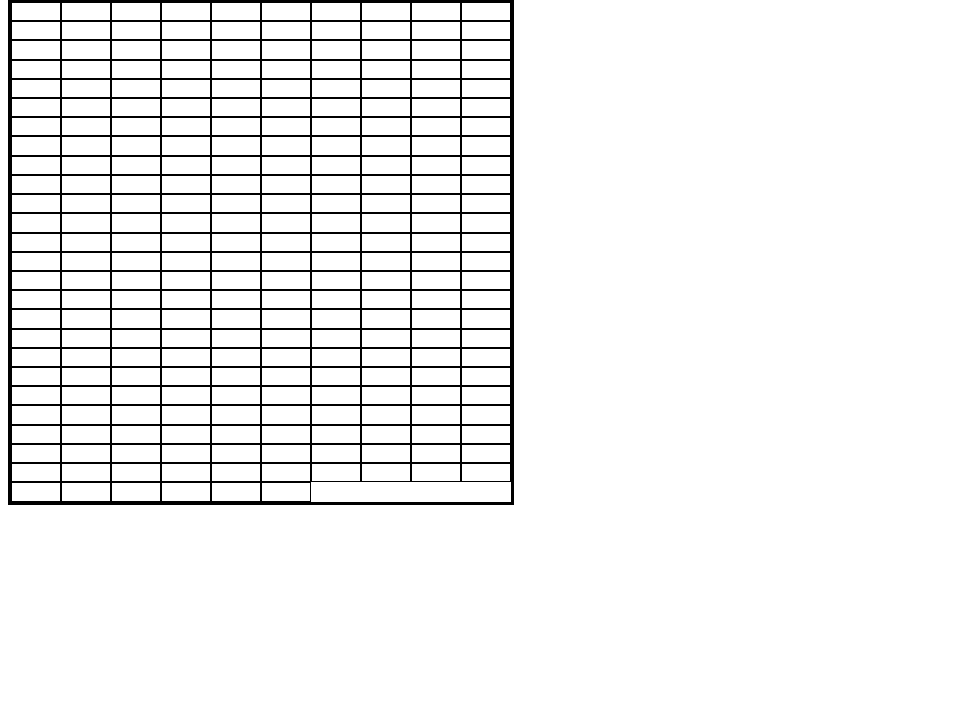
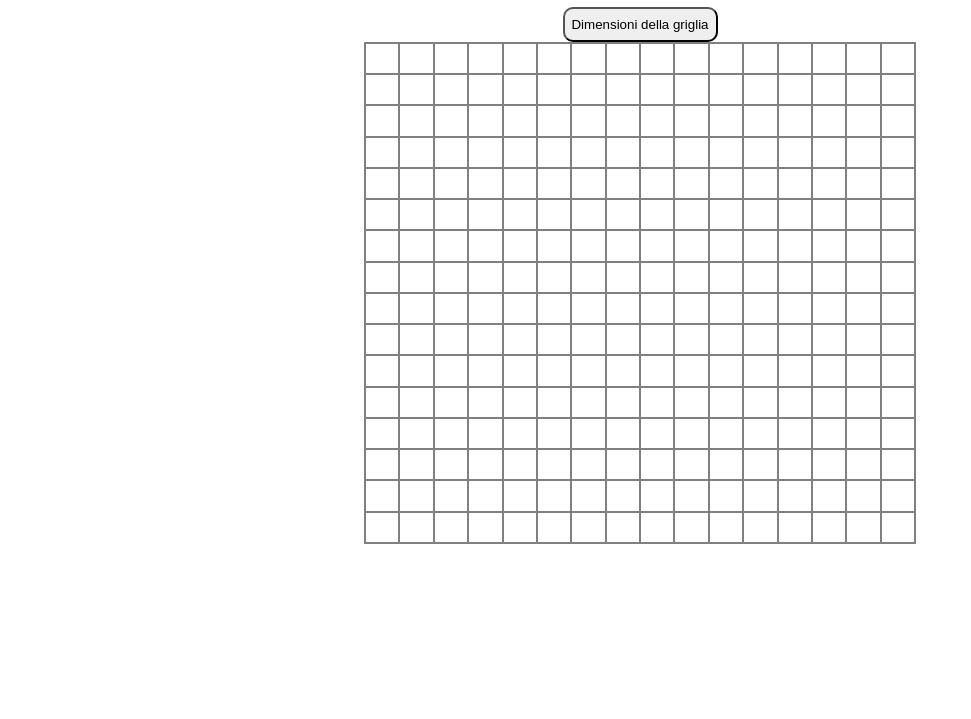
Before and after one commit to Pierluigi92/Project-Etch-a-Sketch, a plain HTML site: page index.html in a window 1280 px wide. Shown: the part 81-800 px from the top of the page, without its empty margins (0-971 px from the left). Drawn offline with Linux system fonts and the light colour scheme.

Commit message:
Adaptable grid squares based on input prompt

```diff
--- a/index.html
+++ b/index.html
@@ -10,8 +10,8 @@
 <body>
     <h1 class="titolo">Etch-a-Sketch</h1>
 
-    <div id="container-grid">
-    </div>
+    <button id="button-grid">Dimensioni della griglia</button>
 
+    <div id="container-grid"></div>
 </body>
 </html>
--- a/script.js
+++ b/script.js
@@ -1,9 +1,29 @@
 const containerGrid = document.querySelector('#container-grid');
-const quadratiPerRiga = 16;
-const totalQuadrati = quadratiPerRiga * quadratiPerRiga;
 
-for (let i = 0; i < totalQuadrati; i++) {
-    const quadrati = document.createElement('div');
-    quadrati.classList.add('quadrati');
-    containerGrid.appendChild(quadrati);
+function creaGriglia(lato) {
+    containerGrid.innerHTML = "";
+    const dimensione = 100 / lato;
+    const totalQuadrati = lato * lato;
+    for (let i = 0; i < totalQuadrati; i++) {
+        const quadrato = document.createElement('div');
+        quadrato.classList.add('quadrati');
+        quadrato.style.flex = `1 1 ${dimensione}%`
+        quadrato.style.height = `${dimensione}%`;
+        quadrato.addEventListener('mouseenter', () => {
+            quadrato.style.backgroundColor = 'black';
+        });
+        containerGrid.appendChild(quadrato);
+    }
 }
+
+document.querySelector('#button-grid').addEventListener('click', () => {
+    let risposta = prompt("Inserisci numero quadrati per lato, (max 100)", 16);
+    let nuovoLato = parseInt(risposta);
+    if ( nuovoLato > 0 && nuovoLato <= 100) {
+        creaGriglia(nuovoLato);
+    } else {
+        alert("Inserisci un numero valido tra 1 e 100");
+    }
+});
+
+creaGriglia(16);
--- a/style.css
+++ b/style.css
@@ -1,13 +1,27 @@
+body {
+    display: flex;
+    justify-content: center;
+    flex-direction: column;
+    align-items: center;
+}
+
+#button-grid {
+    height: 35px;
+    width: 155px;
+    border-radius: 10px;
+}
+
 #container-grid {
     display: flex;
     flex-wrap: wrap;
-    border: solid 3px black;
-    width: 500px;
+    border: solid 1px grey;
+    width: 550px;
     height: 500px;
 }
 
 .quadrati {
-    border: 1px solid black;
-    flex: 0 0 10%;
+    border: 1px solid grey;
+    flex: 1 1 calc(100% / 16);
     box-sizing: border-box;
+    aspect-ratio: 1 / 1;
 }
```
